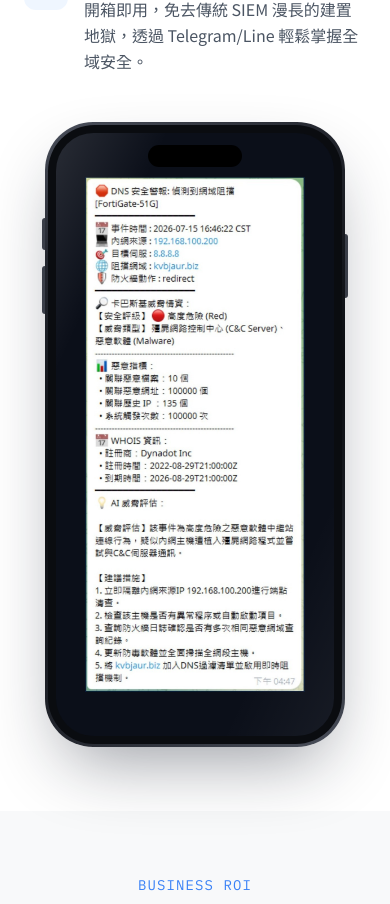
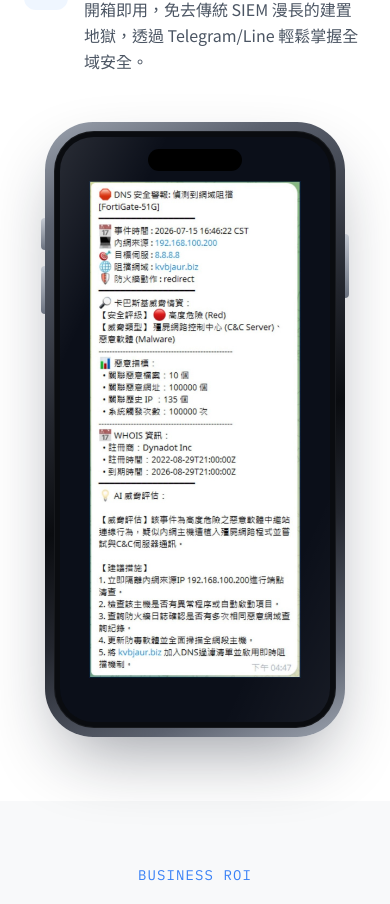
Before and after one commit to guardaix-source/Tocloudai-Website, a Next.js app: page / in a window 390 px wide. Shown: the part 4820-5724 px from the top of the page. Built offline with nearby package versions, Linux system fonts and the light colour scheme.

Commit message:
Update PhoneMock.tsx

```diff
--- a/components/PhoneMock.tsx
+++ b/components/PhoneMock.tsx
@@ -1,8 +1,9 @@
 import Image from "next/image";
 
-// A refined CSS-drawn phone frame — brushed-metal gradient bezel, a modern
-// "dynamic island" cutout, and a subtle glass highlight overlay — housing a
-// real product screenshot, per Keith's spec ("一支高質感的 iPhone 實機模擬圖，
+// A refined CSS-drawn phone frame — a thick brushed-titanium gradient bezel
+// (light highlight bands catching the edges, dark core), a modern "dynamic
+// island" cutout, and a subtle glass highlight overlay — housing a real
+// product screenshot, per Keith's spec ("一支高質感的 iPhone 實機模擬圖，
 // 呈現深色的 Telegram 推播畫面"). The screenshot is a real (redacted) TG
 // alert card, not an illustration, so the feature claim stays honest.
 //
@@ -13,16 +14,20 @@
 export default function PhoneMock() {
   return (
     <div className="relative mx-auto w-full max-w-[300px]">
-      {/* metallic bezel — gradient ring simulates a brushed-titanium edge */}
+      {/* metallic bezel — a thick gradient ring simulates a brushed-titanium
+          edge with light catching the top-left and bottom-right corners */}
       <div
-        className="relative rounded-[3rem] p-[3px] shadow-mock"
+        className="relative rounded-[3rem] p-[9px] shadow-mock"
         style={{
           background:
-            "linear-gradient(155deg, #4B505C 0%, #23262E 18%, #0A0C10 50%, #23262E 82%, #4B505C 100%)",
+            "linear-gradient(155deg, #9CA3AF 0%, #5B616E 14%, #23262E 40%, #0A0C10 55%, #23262E 70%, #5B616E 88%, #9CA3AF 100%)",
         }}
       >
-        <div className="rounded-[2.9rem] bg-[#0A0C10] p-2">
-          <div className="relative aspect-[9/19.5] w-full overflow-hidden rounded-[2.35rem] bg-[#0B0F19]">
+        <div
+          className="rounded-[2.5rem] bg-[#0A0C10] p-1.5"
+          style={{ boxShadow: "inset 0 0 0 1px rgba(255,255,255,0.06)" }}
+        >
+          <div className="relative aspect-[9/19.5] w-full overflow-hidden rounded-[2.1rem] bg-[#0B0F19]">
             <div className="absolute inset-x-4 inset-y-11">
               <Image
                 src="/images/tg-alert-sample.jpg"
@@ -46,10 +51,19 @@
         </div>
       </div>
 
-      {/* side buttons on the metal bezel */}
-      <div className="absolute -left-[3px] top-24 h-8 w-[3px] rounded-l bg-[#3A3E48]" />
-      <div className="absolute -left-[3px] top-36 h-12 w-[3px] rounded-l bg-[#3A3E48]" />
-      <div className="absolute -right-[3px] top-28 h-16 w-[3px] rounded-r bg-[#3A3E48]" />
+      {/* side buttons — metallic gradient to match the bezel */}
+      <div
+        className="absolute -left-1 top-24 h-8 w-1 rounded-l"
+        style={{ background: "linear-gradient(180deg, #C4C9D2, #6B7280)" }}
+      />
+      <div
+        className="absolute -left-1 top-36 h-12 w-1 rounded-l"
+        style={{ background: "linear-gradient(180deg, #C4C9D2, #6B7280)" }}
+      />
+      <div
+        className="absolute -right-1 top-28 h-16 w-1 rounded-r"
+        style={{ background: "linear-gradient(180deg, #C4C9D2, #6B7280)" }}
+      />
     </div>
   );
 }
```
